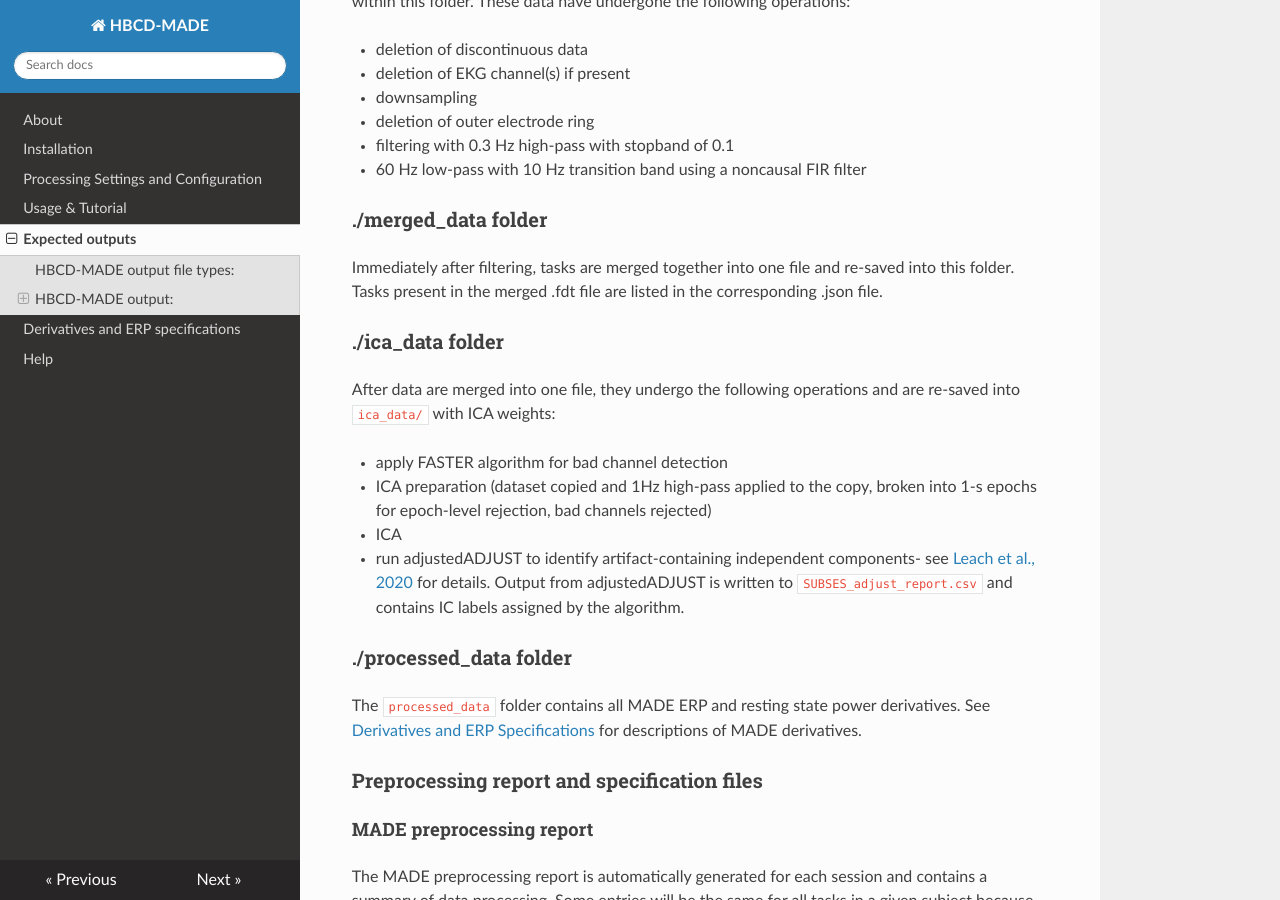
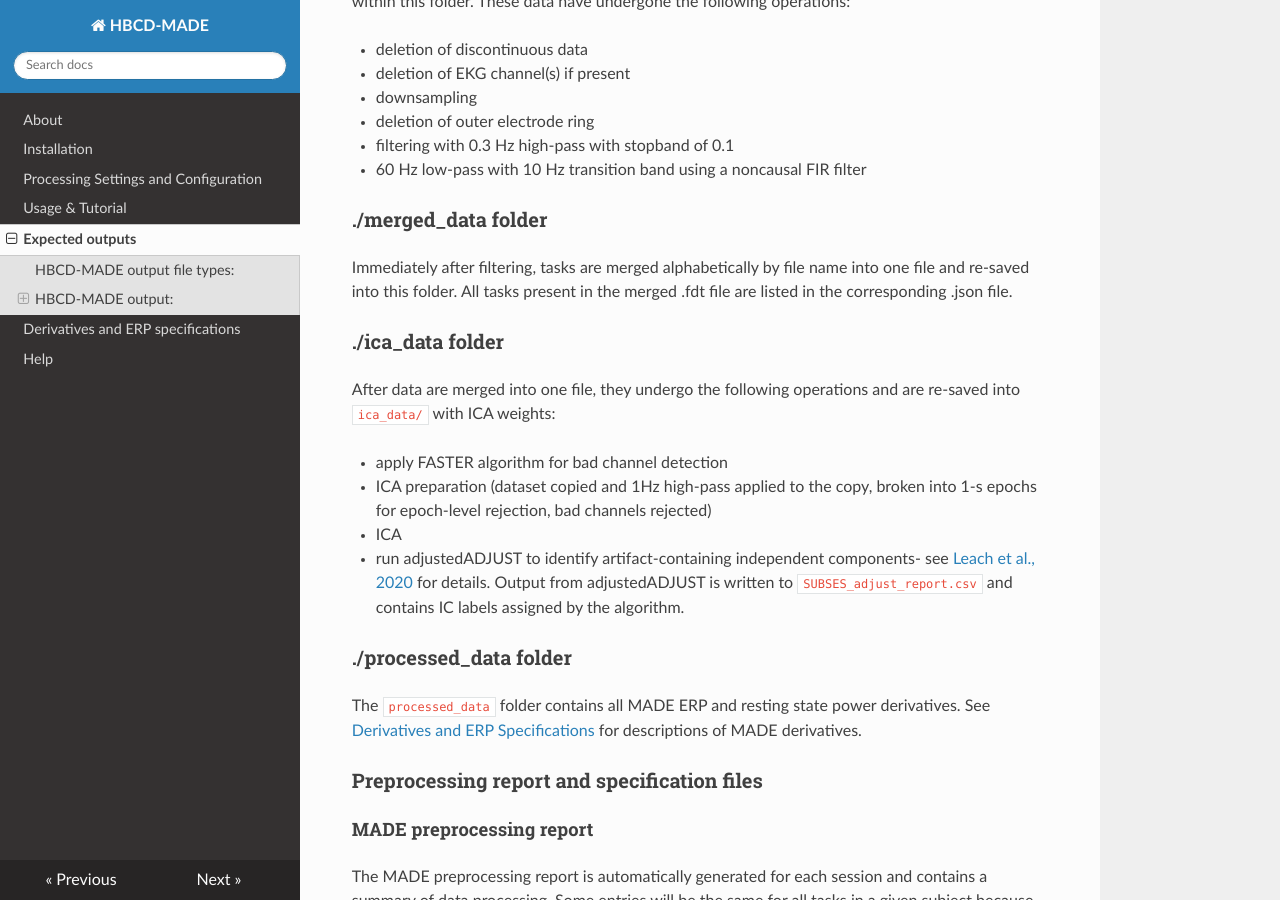
Before and after one commit to DCAN-Labs/HBCD-MADE, an MkDocs documentation site: the page built from docs/expected-outputs.md, in a window 1280 px wide and 900 px high, scrolled down 1713 px. Built offline with MkDocs 1.6.1, drawn with Linux system fonts in a browser that asks for light colours; nearby versions of some CDN libraries.

Commit message:
Update expected-outputs.md

```diff
--- a/docs/expected-outputs.md
+++ b/docs/expected-outputs.md
@@ -86,7 +86,7 @@ This folder contains all data saved early in the processing pipeline after filte
 
 ### ./merged_data folder
 
-Immediately after filtering, tasks are merged together into one file and re-saved into this folder. Tasks present in the merged .fdt file are listed in the corresponding .json file.
+Immediately after filtering, tasks are merged alphabetically by file name into one file and re-saved into this folder. All tasks present in the merged .fdt file are listed in the corresponding .json file.
 
 
 ### ./ica_data folder
```
